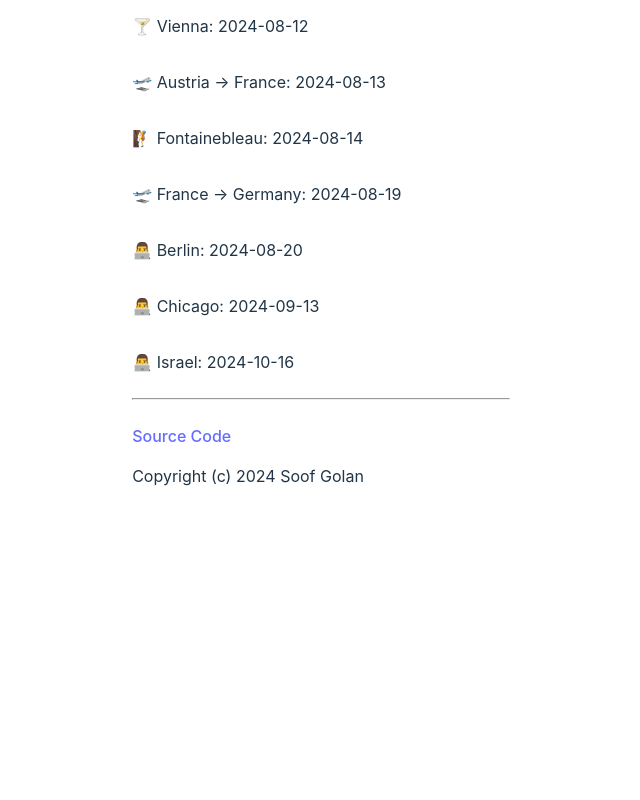
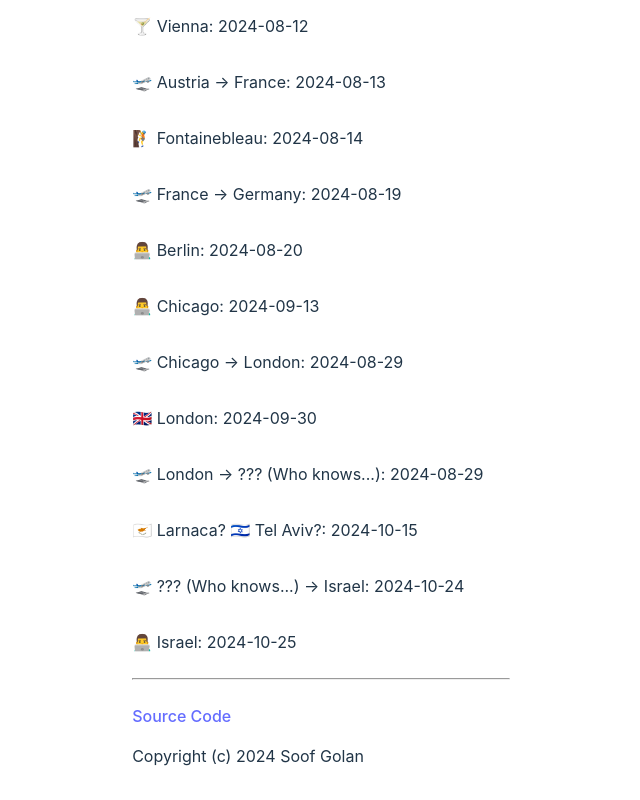
Before and after one commit to soof-golan/whereis.soofgolan.com, a React (Vite) app: page / in a window 1280 px wide. Shown: the part 1474-2274 px from the top of the page, without its empty margins (319-959 px from the left). Before the commit the page ends 1994 px from the top, so only its background shows below. Built offline with nearby package versions, Linux system fonts and the light colour scheme.

Commit message:
Update App.tsx

```diff
--- a/src/App.tsx
+++ b/src/App.tsx
@@ -89,8 +89,28 @@ const schedule: Schedule = [
         date: moment('2024-09-13')
     },
     {
+        location: "🛫 Chicago -> London",
+        date: moment('2024-08-29')
+    },
+    {
+        location: "🇬🇧 London",
+        date: moment('2024-09-30')
+    },
+    {
+        location: "🛫 London -> ??? (Who knows...)",
+        date: moment('2024-08-29')
+    },
+    {
+        location: "🇨🇾 Larnaca? 🇮🇱 Tel Aviv?",
+        date: moment('2024-10-15')
+    },
+    {
+        location: "🛫 ??? (Who knows...) -> Israel",
+        date: moment('2024-10-24')
+    },
+    {
         location: "👨‍💻 Israel",
-        date: moment('2024-10-16')
+        date: moment('2024-10-25')
     }
 ];
 
```
